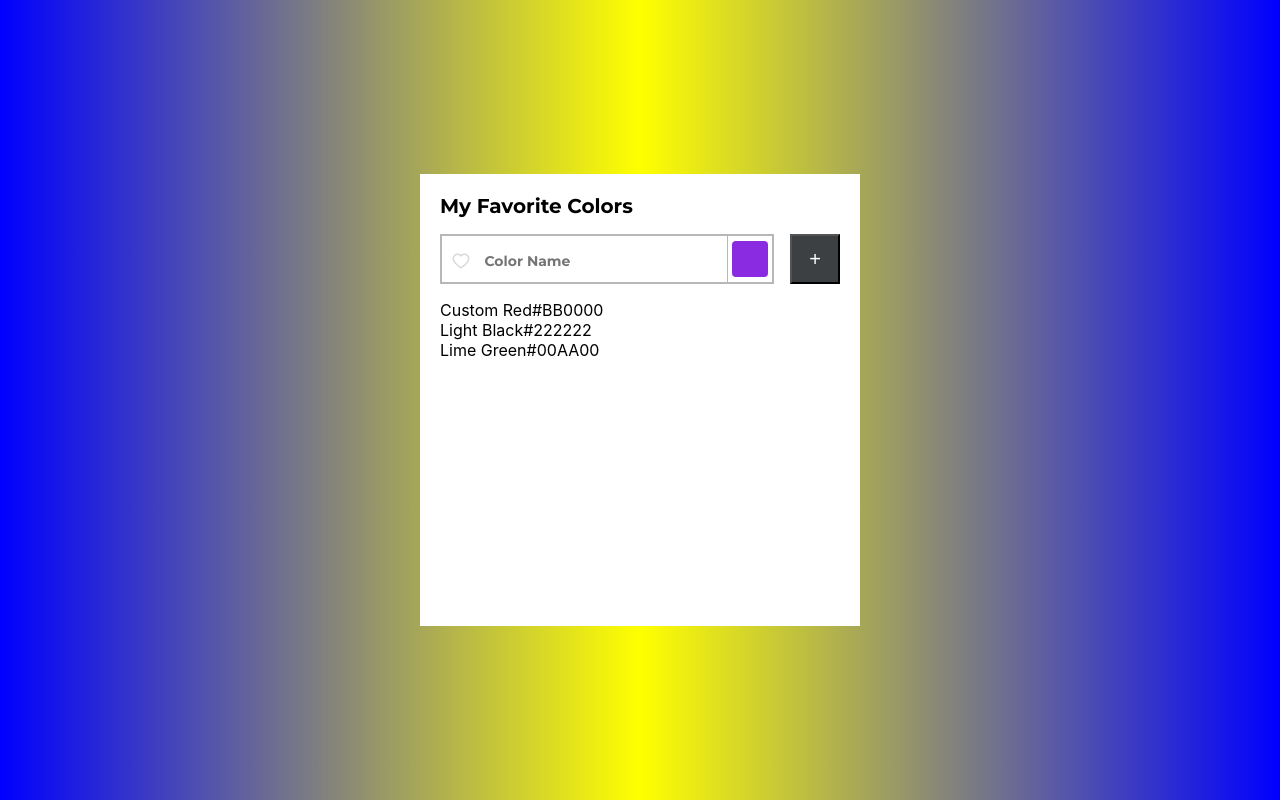
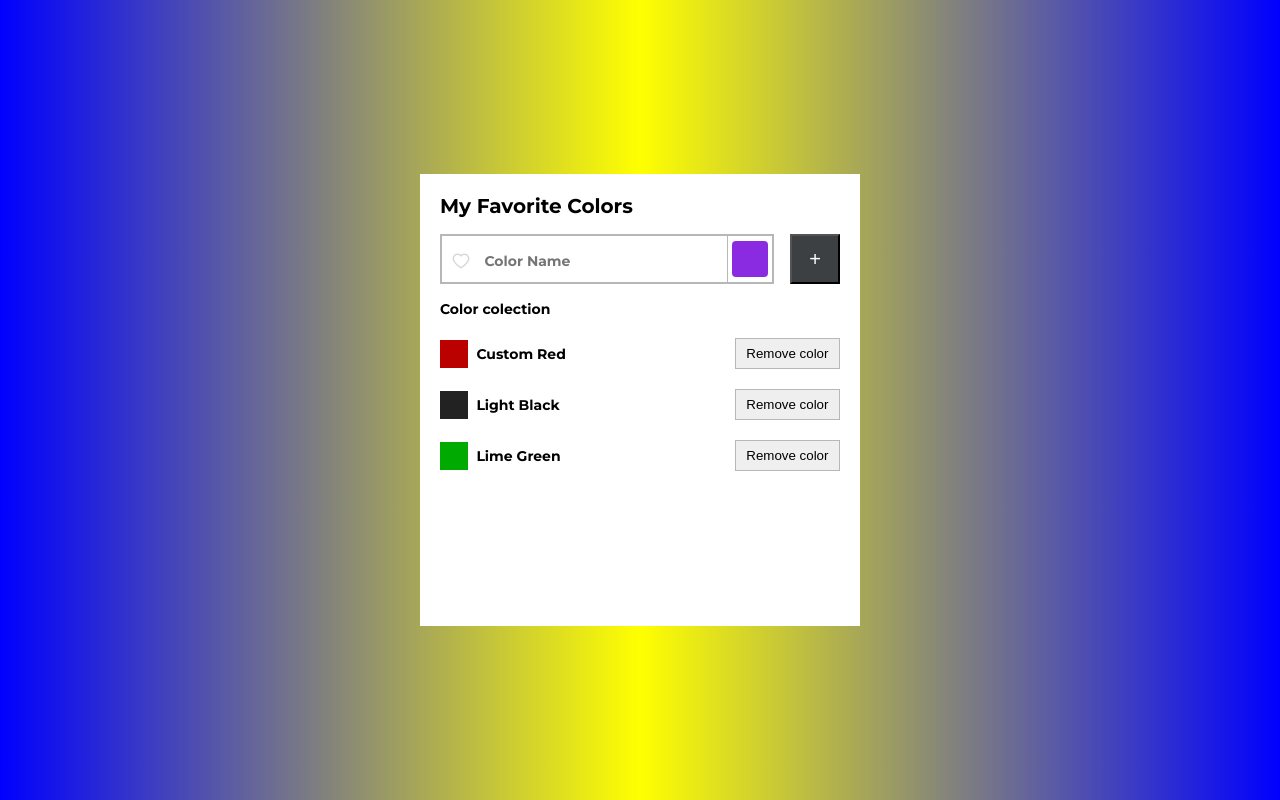
Before and after one commit to Kiril-Pavlov/react-ts-my-favorite-colors, a React (Create React App) app: page / in a window 1280 px wide. Built offline with nearby package versions, Linux system fonts and the light colour scheme.

Commit message:
Added fake data list  and map the list with styles

```diff
--- a/src/App.css
+++ b/src/App.css
@@ -89,3 +89,40 @@ body{
   color: white;
   background-color: #3C4043;
 }
+
+.my-favorite-color-list{
+  display: flex;
+  flex-direction: column;
+  grid-gap: 20px;
+}
+
+.my-favorite-colors-subtitle{
+  font-weight: 700;
+  font-size: 14px;
+  font-family: 'Montserrat', sans-serif;
+}
+
+.fav-color-item{
+  display: flex;
+  flex-direction: row;
+  align-items: center;
+  justify-content: space-between;
+}
+
+.fav-color-code{
+  width: 28px;
+  height: 28px;
+}
+
+.fav-color-name{
+  font-size: 14px;
+  font-family: 'Montserrat', sans-serif;
+  font-weight: 400;
+  text-align: left;
+  width: 250px;
+}
+
+.remove-color-button{
+  border: 1px solid rgb(184, 183, 183);
+  padding: 7px 10.5px;
+}
--- a/src/components/FavoriteColorsList.tsx
+++ b/src/components/FavoriteColorsList.tsx
@@ -9,12 +9,14 @@ type FavoriteColorsListProps ={
 
 const FavoriteColorsList = (props:FavoriteColorsListProps) => {
   return (
-    <div>
+    <div className='my-favorite-color-list'>
+        <h2 className='my-favorite-colors-subtitle'>Color colection</h2>
         {props.colors.map(color=>{
             return(
-                <div>
-                    {color.name}
-                    {color.code}
+                <div className='fav-color-item' key={color.name}>
+                    <div  className='fav-color-code' style={{backgroundColor:`${color.code}`}}></div>
+                    <div className='fav-color-name'>{color.name}</div>
+                    <button className='remove-color-button'>Remove color</button>
                 </div>
             )
         })}
```
